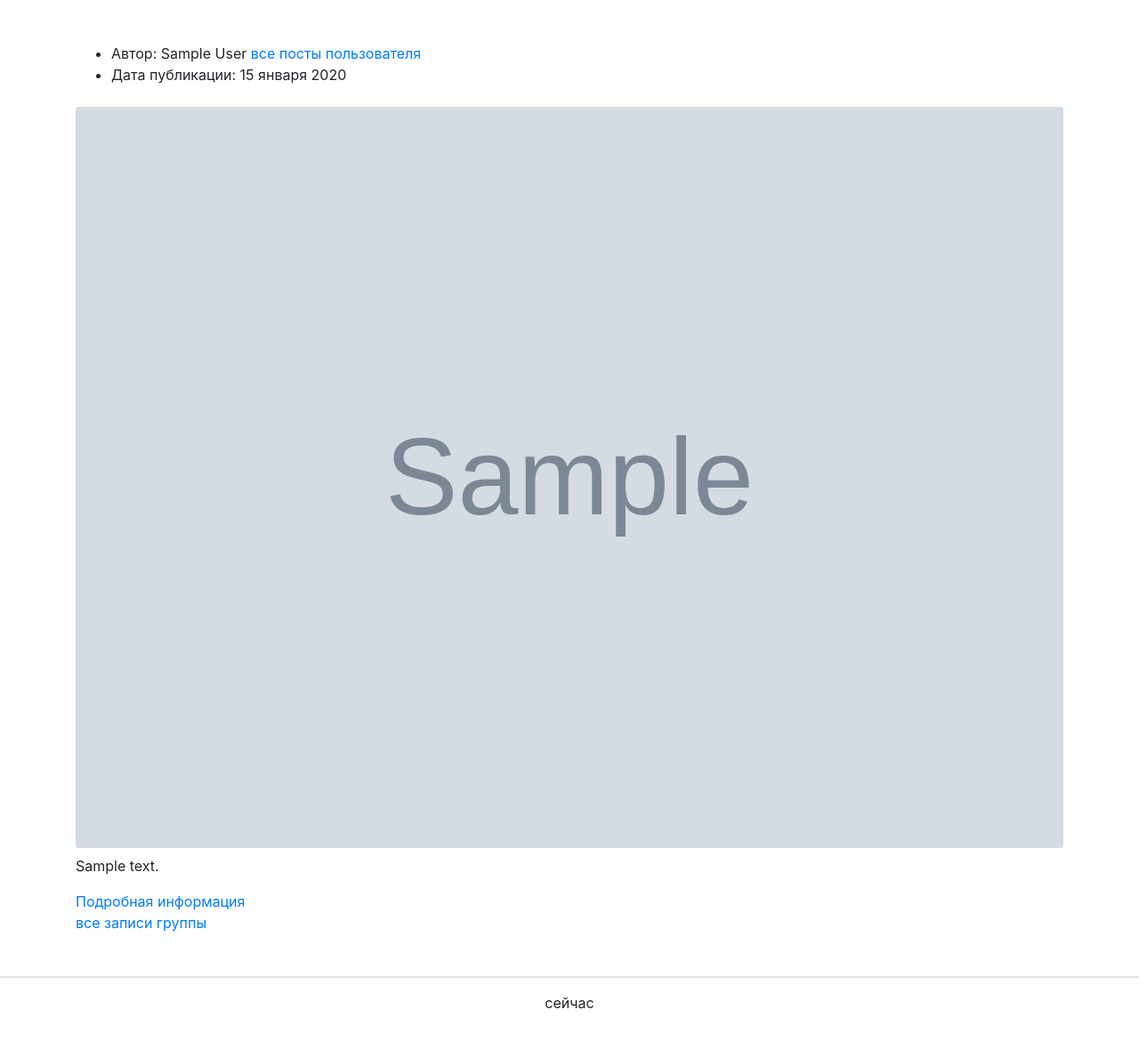
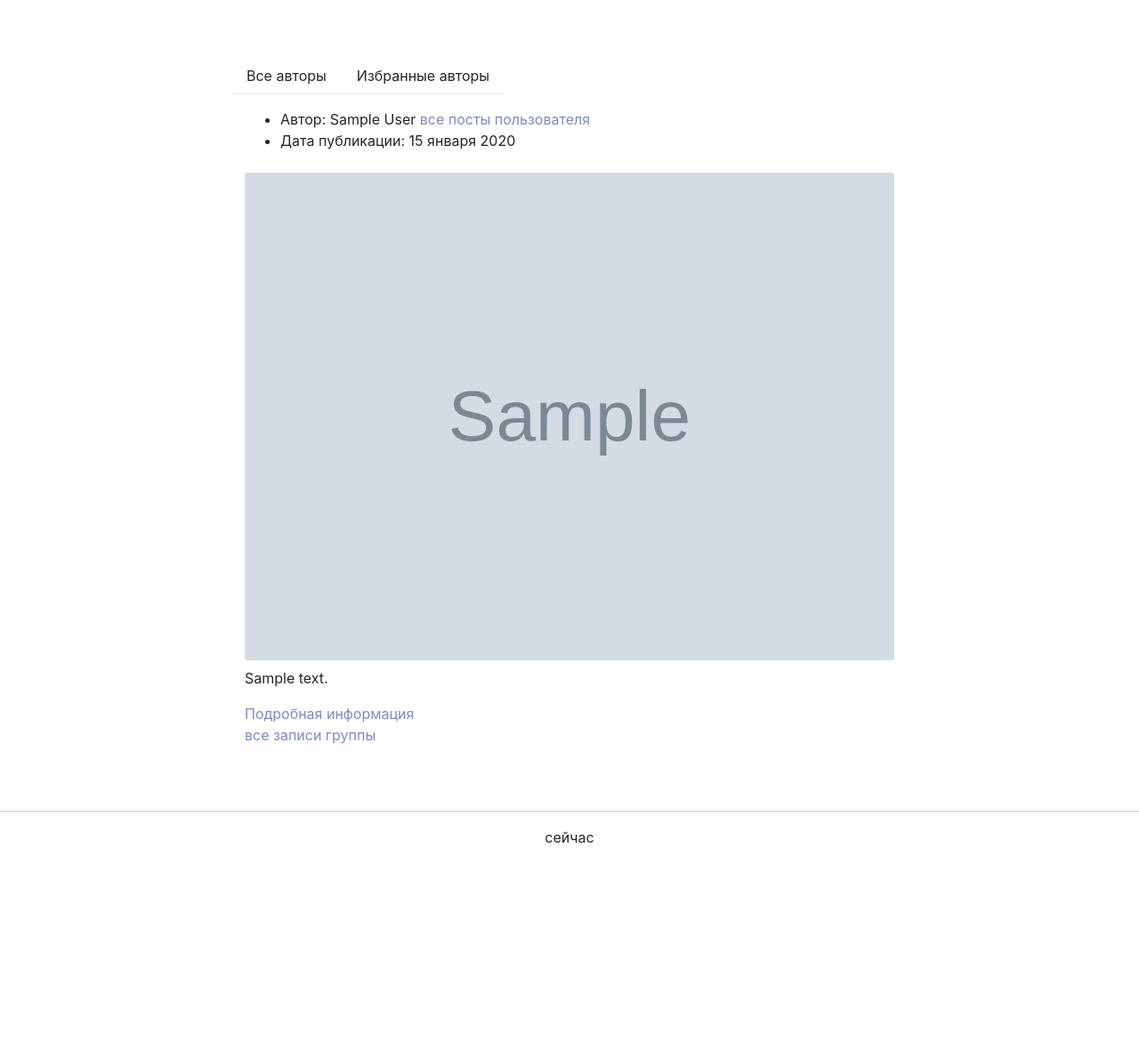
Before and after one commit to artemmikh/hw04_tests, a Django app: page /follow/ in a window 1280 px wide. Shown: the part 91-1262 px from the top of the page at 89% size. After the commit the page ends 1039 px from the top, so only its background shows below. Run offline with Django 3.2, Linux system fonts and the light colour scheme; a user stored in the database is signed in; tables that the repository leaves empty hold one stand-in row (values such as "Sample post"); grey boxes marked "Sample" are stand-in pictures; some libraries are stand-ins or nearby versions.

Commit message:
Оформление

```diff
--- a/yatube/static/css/custom.css
+++ b/yatube/static/css/custom.css
@@ -8,6 +8,15 @@
     border-color: #729f74;
 }
 
+.btn-primary:hover {
+    background-color: #729f74; /* Цвет кнопки при наведении */
+    border-color: #729f74; /* Цвет рамки при наведении */
+}
+
+.btn-primary:active {
+    background-color: #729f74 !important;
+    border-color: #729f74 !important;
+}
 
 .page-link {
     color: #262625; /* Цвет текста обычных кнопок */
@@ -25,3 +34,29 @@
     background-color: #e1e1e1; /* Фон активной кнопки */
     border-color: #e1e1e1; /* Цвет границы активной кнопки */
 }
+
+
+.nav-tabs .nav-link {
+    color: #262625; /* Цвет для неактивных вкладок */
+}
+
+.nav-tabs .nav-link.active {
+    color: #e1e1e1; /* Цвет для активной вкладки */
+    background-color: #e1e1e1; /* Цвет фона для активной вкладки */
+    border-color: #e1e1e1; /* Цвет границы для активной вкладки */
+}
+
+.nav-tabs .nav-link:hover {
+    color: #262625; /* Цвет для текста при наведении на неактивные вкладки */
+    background-color: #eeeeee; /* Цвет фона при наведении */
+}
+
+
+a {
+    color: #7d8ac2; /* Цвет ссылок */
+}
+
+/* Цвет ссылок при наведении */
+a:hover {
+    color: #7786cb; /* Цвет ссылок при наведении */
+}
--- a/yatube/templates/posts/follow.html
+++ b/yatube/templates/posts/follow.html
@@ -7,10 +7,14 @@
 {% endblock %}
 {% block content %}
   <div class="container py-5">
+    <div class="row">
+      <div class="col-md-8 mx-auto">
         {% if no_follows %}
           <p>Вы пока ни на кого не подписаны.</p>
         {% else %}
+          {% include 'posts/includes/switcher.html' %}
           {% for post in page_obj %}
+            <div class="mb-4">
               <article>
                 <ul>
                   <li>
@@ -21,8 +25,8 @@
                     Дата публикации: {{ post.pub_date|date:"d E Y" }}
                   </li>
                 </ul>
-          {% thumbnail post.image "960x339" crop="center" upscale=True as im %}
-            <img class="card-img my-2" src="{{ im.url }}">
+                {% thumbnail post.image "960x600" crop="center" upscale=True as im %}
+                  <img class="card-img my-2 img-fluid" src="{{ im.url }}" style="width: 100%; height: auto;">
                 {% endthumbnail %}
                 <p>{{ post.text }}</p>
                 <a href="{% url 'posts:post_detail' post.id %}">Подробная информация</a>
@@ -30,9 +34,20 @@
               {% if post.group %}
                 <a href="{% url 'posts:group_list' post.group.slug %}">все записи группы</a>
               {% endif %}
-          {% if not forloop.last %}<hr>{% endif %}
+              {% if not forloop.last %}
+                <hr>
+              {% endif %}
+            </div>
           {% endfor %}
         {% endif %}
+      </div>
+    </div>
+    <div class="row">
+      <div class="col-md-8 mx-auto">
+        <div class="d-flex justify-content-center">
           {% include 'posts/includes/paginator.html' %}
         </div>
+      </div>
+    </div>
+  </div>
 {% endblock %}
--- a/yatube/templates/posts/index.html
+++ b/yatube/templates/posts/index.html
@@ -7,7 +7,11 @@
 {% endblock %}
 {% block content %}
   <div class="container py-5">
-    {% include 'posts/includes/switcher.html' %}
+    <div class="row">
+      <div class="col-md-8 mx-auto">
+        {% include 'posts/includes/switcher.html' %}
+      </div>
+    </div>
     <div class="row">
       {% for post in page_obj %}
         <div class="col-md-8 mx-auto mb-4">
```
Also changed, not shown: yatube/posts/forms.py (+10 -1 lines), yatube/templates/posts/includes/switcher.html (+4 -6 lines), yatube/templates/users/signup.html (+7 -16 lines), yatube/static/img/art.jpeg (deleted). Lines whose indentation alone changed are shown as unchanged.
